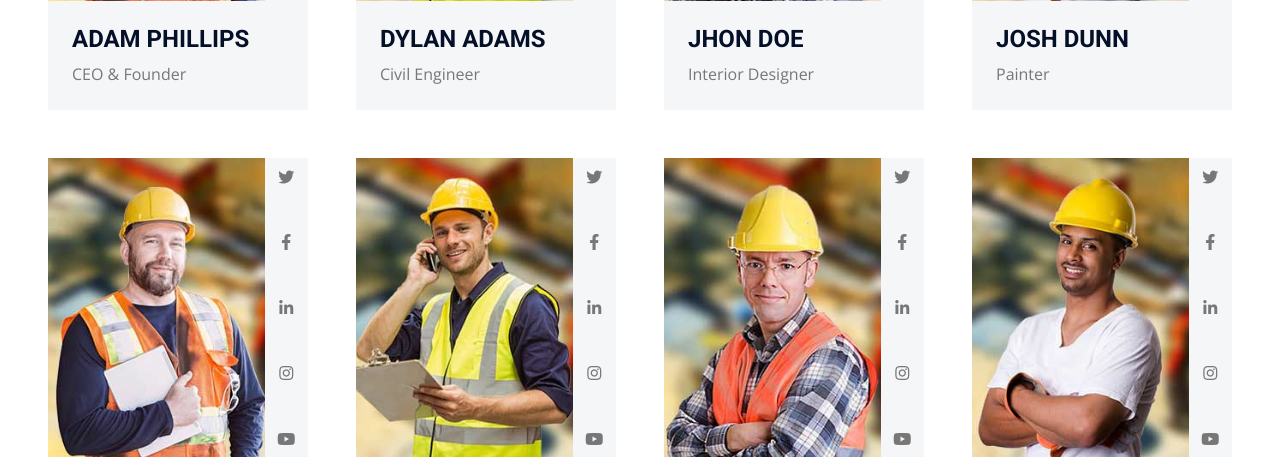
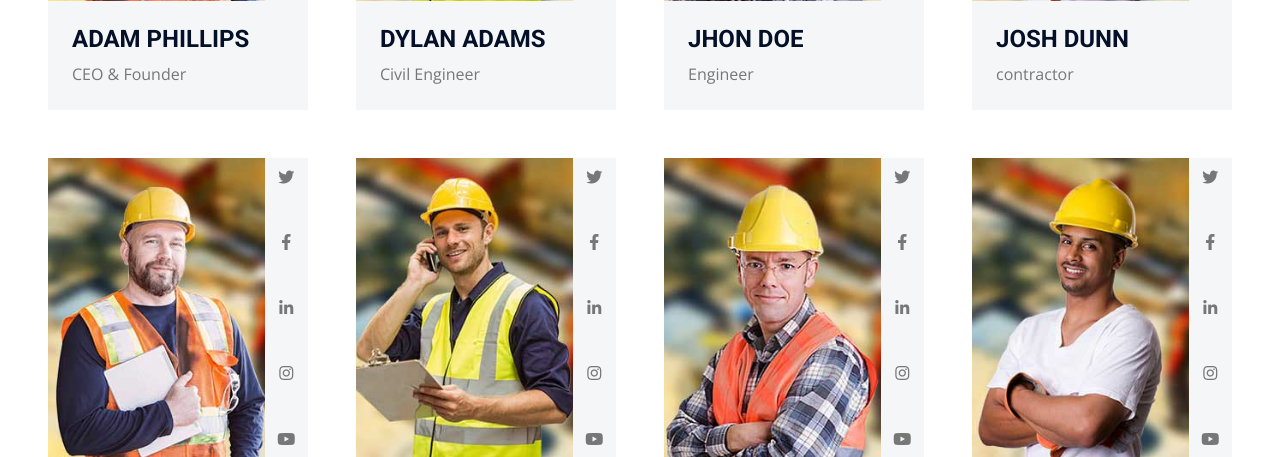
Before and after one commit to Nuel1st/Lebtech, a Django app: template construction/lebtech/templates/team.html in a window 1280 px wide. Shown: the part 1041-1498 px from the top of the page. Run offline with Django 4.2, Linux system fonts and the light colour scheme; the template is opened without the code that fills it, so the values that code supplies are empty; some libraries are stand-ins or nearby versions.

Commit message:
Update team.html

```diff
--- a/construction/lebtech/templates/team.html
+++ b/construction/lebtech/templates/team.html
@@ -89,7 +89,7 @@
                     <div class="col-12">
                         <div class="bg-light p-4">
                             <h4 class="text-uppercase">Jhon Doe</h4>
-                            <span>Interior Designer</span>
+                            <span>Engineer</span>
                         </div>
                     </div>
                 </div>
@@ -113,7 +113,7 @@
                     <div class="col-12">
                         <div class="bg-light p-4">
                             <h4 class="text-uppercase">Josh Dunn</h4>
-                            <span>Painter</span>
+                            <span>contractor</span>
                         </div>
                     </div>
                 </div>
```
